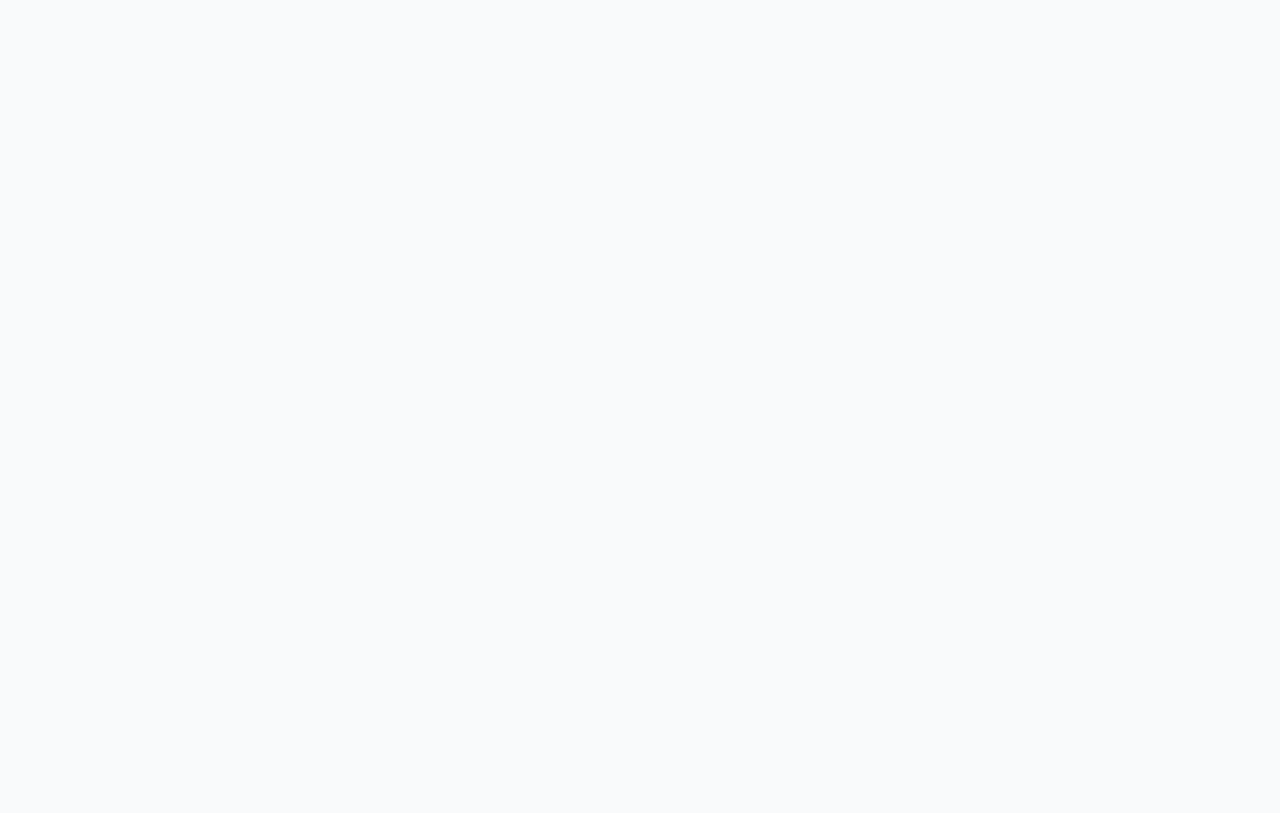
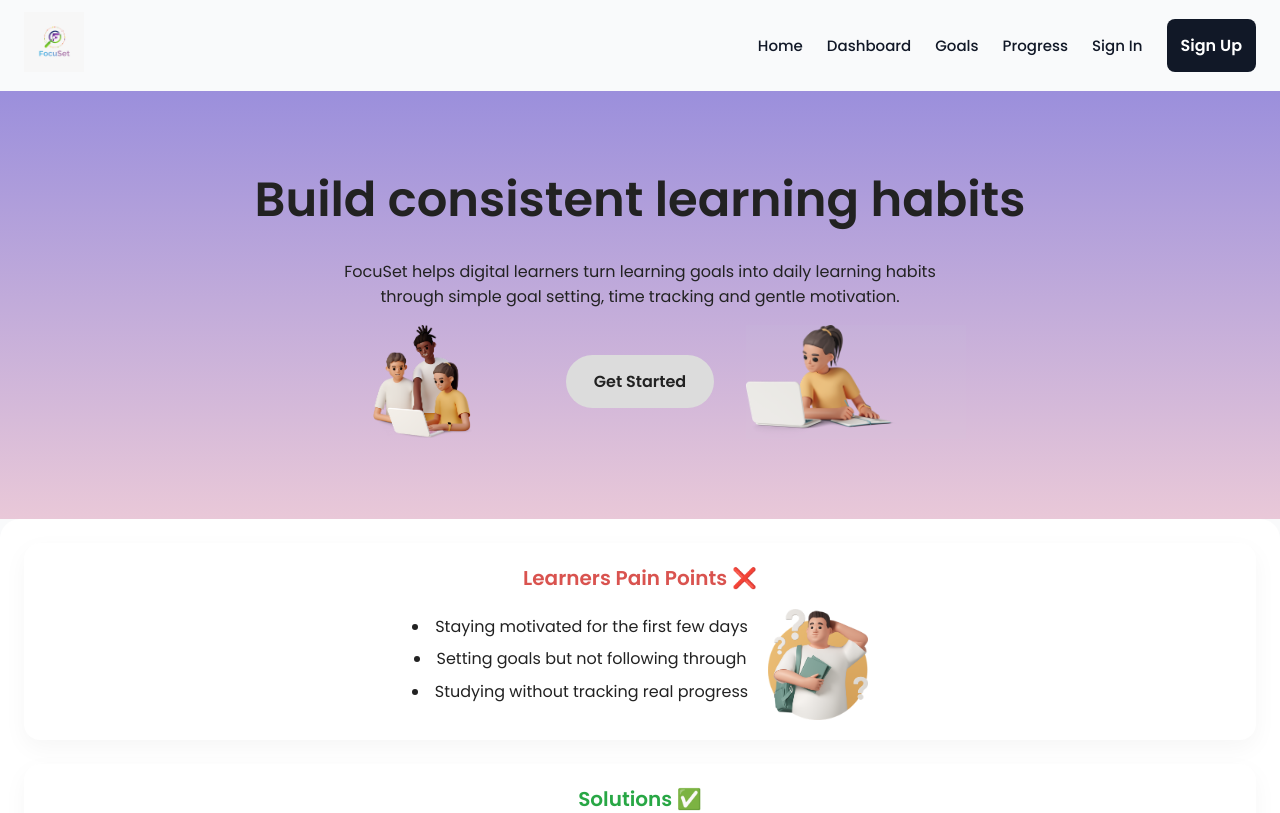
Before and after one commit to ademolatoheeb-hub/capstone-project, a React (Vite) app: page / in a window 1280 px wide. Shown: the top 813 px of the page. Built offline with nearby package versions, Linux system fonts and the light colour scheme.

Commit message:
the bug white page

```diff
--- a/src/main.jsx
+++ b/src/main.jsx
@@ -2,7 +2,7 @@ import React from "react";
 import ReactDOM from "react-dom/client";
 import { BrowserRouter } from "react-router-dom";
 import App from "./App";
-import {Toaster} from "react-hot-toast";
+import { Toaster } from "react-hot-toast";
 
 <Toaster
   position="top-right"
@@ -12,13 +12,12 @@ import {Toaster} from "react-hot-toast";
       padding: "12px 16px",
     },
   }}
-/>
-
+/>;
 
 ReactDOM.createRoot(document.getElementById("root")).render(
   <React.StrictMode>
-    <BrowserRouter basename="/focuset">
-    <App />
+    <BrowserRouter basename="/">
+      <App />
     </BrowserRouter>
-  </React.StrictMode>
+  </React.StrictMode>,
 );
```
